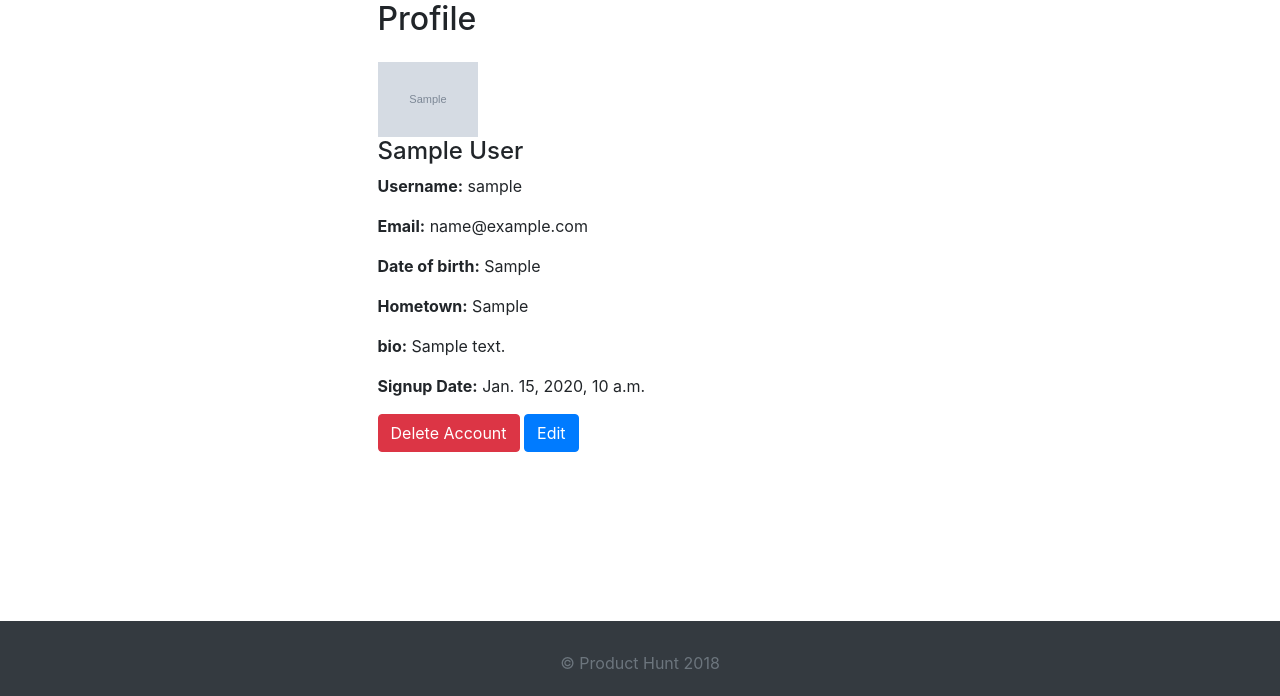
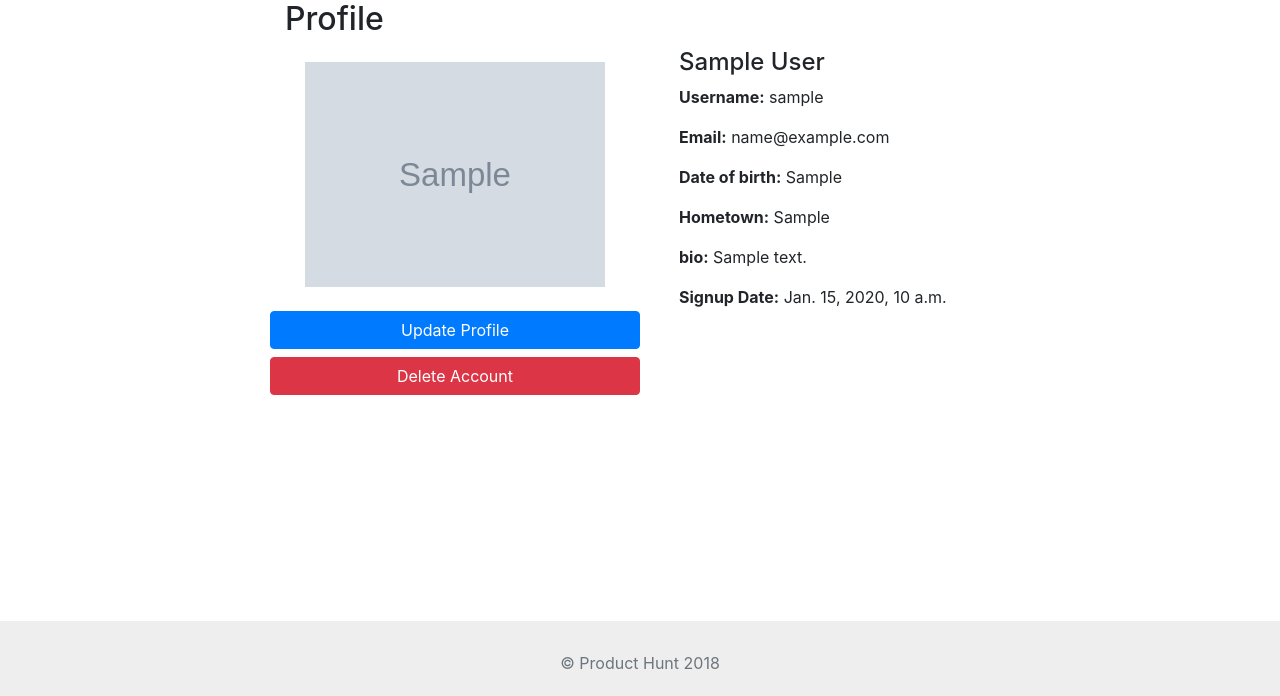
Before and after one commit to kbbushman/producthunt, a Django app: page /profiles/1/ in a window 1280 px wide. Shown: the part 104-800 px from the top of the page. Run offline with Django 3.2, Linux system fonts and the light colour scheme; tables that the repository leaves empty hold one stand-in row (values such as "Sample post"); grey boxes marked "Sample" are stand-in pictures; some libraries are stand-ins or nearby versions.

Commit message:
Adds image upload to profile model and templates

```diff
--- a/accounts/templates/accounts/login.html
+++ b/accounts/templates/accounts/login.html
@@ -15,13 +15,13 @@
       {% csrf_token %}
       <div class="form-group">
         <label for="username">Username:</label>
-        <input class="form-control" type="text" name="username" placeholder="Username">
+        <input class="form-control" type="text" name="username" placeholder="Username" required>
       </div>
       <div class="form-group">
         <label for="password1">Password:</label>
-        <input class="form-control" type="password" name="password">
+        <input class="form-control" type="password" name="password" required>
       </div>
-      <input class="btn btn-primary float-right" type="submit" value="Login">
+      <input class="btn btn-primary float-right" type="submit" value="Login" required>
     </form>
   </div>
 </div>
--- a/accounts/templates/accounts/signup.html
+++ b/accounts/templates/accounts/signup.html
@@ -15,15 +15,15 @@
       {% csrf_token %}
       <div class="form-group">
         <label for="username">Username:</label>
-        <input class="form-control" type="text" name="username" placeholder="Username">
+        <input class="form-control" type="text" name="username" placeholder="Username" required>
       </div>
       <div class="form-group">
         <label for="password1">Password:</label>
-        <input class="form-control" type="password" name="password1">
+        <input class="form-control" type="password" name="password1" required>
       </div>
       <div class="form-group mb-4">
         <label for="password2">Confirm Password:</label>
-        <input class="form-control" type="password" name="password2">
+        <input class="form-control" type="password" name="password2" required>
       </div>
       <input class="btn btn-primary float-right" type="submit" value="Sign Up!">
     </form>
--- a/accounts/views.py
+++ b/accounts/views.py
@@ -9,7 +9,7 @@ def signup(request):
   # POST Request for a new user
   if request.method == 'POST':
     # Verify passwords
-    if request.POST['password1'] == request.POST['password2']:
+    if request.POST['password1'] == request.POST['password2'] and request.POST['password1'] != '':
       try:
         # If Username already exists, render form with error
         user = User.objects.get(username=request.POST['username'])
--- a/producthunt/settings.py
+++ b/producthunt/settings.py
@@ -66,6 +66,7 @@ TEMPLATES = [
                 'django.template.context_processors.request',
                 'django.contrib.auth.context_processors.auth',
                 'django.contrib.messages.context_processors.messages',
+                'django.template.context_processors.media',
             ],
         },
     },
@@ -127,3 +128,6 @@ STATICFILES_DIR = [
 
 STATIC_ROOT = os.path.join(BASE_DIR, 'static')
 STATIC_URL = '/static/'
+
+MEDIA_URL = '/media/'
+MEDIA_ROOT = os.path.join(BASE_DIR, 'media')
--- a/producthunt/static/css/style.css
+++ b/producthunt/static/css/style.css
@@ -27,6 +27,7 @@ main {
 }
 
 .footer {
+  background-color: #eee !important;
   height: 75px;
 	padding: 30px 0;
 	margin-top: 80px;
--- a/producthunt/templates/base.html
+++ b/producthunt/templates/base.html
@@ -51,7 +51,7 @@
     </main>
 
     <!-- Footer Section -->
-    <footer class="footer text-muted bg-dark">
+    <footer class="footer text-muted">
       <div class="container text-center">
         <p>© Product Hunt {% now "Y" %}</p>
       </div>
--- a/producthunt/urls.py
+++ b/producthunt/urls.py
@@ -1,6 +1,9 @@
 from django.contrib import admin
 from django.urls import path, include
 from products import views
+
+from django.conf import settings
+from django.conf.urls.static import static
 
 urlpatterns = [
     path('admin/', admin.site.urls),
@@ -8,3 +11,6 @@ urlpatterns = [
     path('profiles/', include('profiles.urls')),
     path('accounts/', include('accounts.urls')),
 ]
+
+if settings.DEBUG:
+    urlpatterns += static(settings.MEDIA_URL, document_root=settings.MEDIA_ROOT)
--- a/profiles/models.py
+++ b/profiles/models.py
@@ -3,11 +3,15 @@ from django.contrib.auth.models import User
 import datetime
 from django.utils import timezone
 
+def upload_path(instance, filename):
+    now = datetime.datetime.now()
+    return 'images/%s/%s/%s/%s' % (now.year, now.month, instance.user.username, filename)
+
 class Profile(models.Model):
   user = models.ForeignKey(User, on_delete=models.CASCADE)
   first_name = models.CharField(max_length=100, blank=True)
   last_name = models.CharField(max_length=100, blank=True)
-  image = models.CharField(max_length=250, blank=True)
+  image = models.ImageField(upload_to=upload_path)
   email = models.EmailField(max_length=50, null=True, blank=True)
   dob = models.CharField(max_length=100, blank=True)
   hometown = models.CharField(max_length=100, blank=True)
--- a/profiles/templates/profiles/profile_form.html
+++ b/profiles/templates/profiles/profile_form.html
@@ -5,7 +5,7 @@
     <div class="row">
         <div class="col-6 offset-3">
             <h1>Edit Profile</h1>
-            <form method="POST" class="artist-form">
+            <form method="POST" class="artist-form" enctype="multipart/form-data">
                 {% csrf_token %}
                 <div class="form-group">
                     {{ form.as_p }}
--- a/profiles/templates/profiles/profile_show.html
+++ b/profiles/templates/profiles/profile_show.html
@@ -3,15 +3,22 @@
 {% block content %}
   <div class="container">
     <div class="row">
-      <div class="col-6 offset-3">
-          <h2 class="mb-4">Profile</h2>
-
+      <div class="col-4 offset-2 text-center mr-4">
+        <h2 class="mb-4 text-left">Profile</h2>
+        {% if not profile.image %}
+          <img src="https://robohash.org/profile_img.png" alt="Placeholder Profile Image" />
+          <p>Update your profile to change this image</p>
+        {% else %}
+          <img src="{{ profile.image.url }}" class="mb-3" alt="Profile Image" width="300" />
+        {% endif %}
+        <div class="row mt-2">
+          <a class="btn btn-primary btn-block" href="{% url 'profile_edit' pk=user.pk %}">Update Profile</a>
+          <a class="btn btn-danger btn-block" href="{% url 'profile_delete' pk=user.pk %}">Delete Account</a>
+        </div>
+      </div>
+      <div class="col-4 pt-5">
         {% if profile.updated %}
 
-            {% if not profile.image %}
-            {% else %}
-              <img src="{{ profile.image }}" alt="Profile Image" width="100">
-            {% endif %}
           {% if not profile.first_name %}
           {% else %}
             <h4>{{ profile.first_name }} {{ profile.last_name }}</h4>
@@ -36,14 +43,9 @@
           <p><strong>Signup Date:</strong> {{  profile.signup_date }}</p>
 
         {% else %}
-
-            <img src="https://robohash.org/profile_img.png" alt="Placeholder Profile Image">
-            <h4 class="mb-4">Please update your profile!</h4>
-
+            <a href="{% url 'profile_edit' pk=user.pk %}">Please update your profile >></a>
         {% endif %}
 
-          <a class="btn btn-danger" href="{% url 'profile_delete' pk=user.pk %}">Delete Account</a>
-          <a class="btn btn-primary" href="{% url 'profile_edit' pk=user.pk %}">Edit</a>
       </div>
     </div>
   </div>
--- a/profiles/views.py
+++ b/profiles/views.py
@@ -1,7 +1,9 @@
 from django.shortcuts import render, redirect
+from django.core.files.storage import FileSystemStorage
 from django.contrib.auth.models import User
 from . models import Profile
 from . forms import ProfileForm
+
 
 def profile(request, pk):
   user = User.objects.get(id=pk)
@@ -9,11 +11,12 @@ def profile(request, pk):
   return render(request, 'profiles/profile_show.html', {'user': user, 'profile': profile})
 
 def profile_edit(request, pk):
+  fs = FileSystemStorage()
   user = User.objects.get(pk=pk)
   profile = Profile.objects.get(user=user)
   if request.method == "POST":
     if profile is not None:
-      form = ProfileForm(request.POST, instance=profile)
+      form = ProfileForm(request.POST, request.FILES, instance=profile)
       if form.is_valid():
         profile = form.save(commit=False)
         profile.updated = True
--- a/requirements.txt
+++ b/requirements.txt
@@ -1,4 +1,5 @@
 Django==2.0.7
+Pillow==5.2.0
 psycopg2==2.7.5
 psycopg2-binary==2.7.5
 pytz==2018.5
```
Also changed, not shown: profiles/migrations/0003_auto_20180801_1510.py (added), profiles/migrations/0004_auto_20180801_1517.py (added), profiles/migrations/0005_auto_20180801_2048.py (added). Lines whose indentation alone changed are shown as unchanged.
